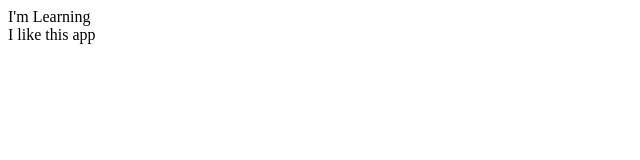
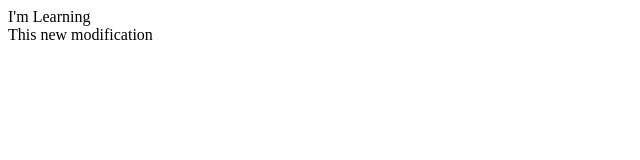
Before and after one commit to yousri2/Hello-World, a plain HTML site: page index.html in a window 1280 px wide. Shown: the full height of the page, 0-640 px from the left. Drawn offline with Linux system fonts and the light colour scheme.

Commit message:
Update index.html
New modificationn

```diff
--- a/index.html
+++ b/index.html
@@ -7,6 +7,7 @@
     </head>
     <body>
         I'm Learning <br>
-        I like this app
+
+        This new modification
     </body>
 </html>
```
